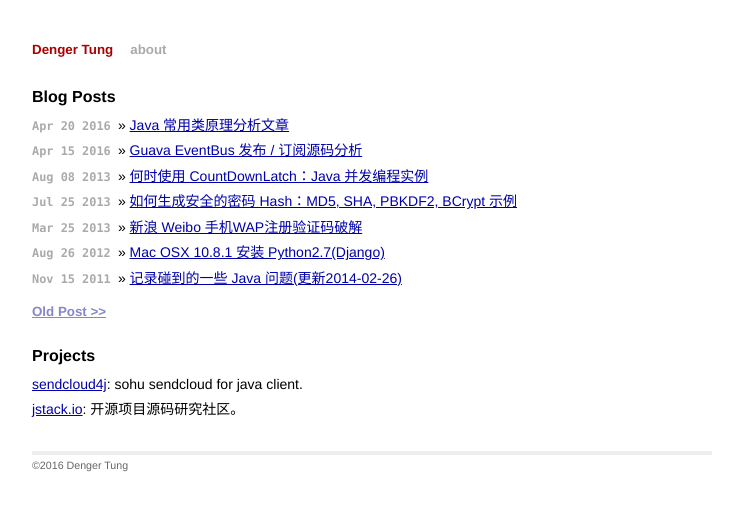
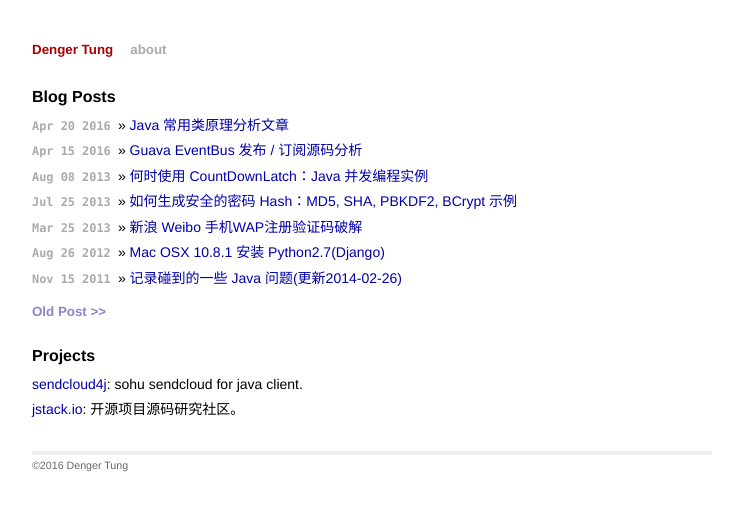
Before and after one commit to denger/denger.github.io, a Jekyll site: the page built from index.html, in a window 1280 px wide. Shown: the top 505 px of the page, without its empty margins (268-1011 px from the left). Built offline with Jekyll 4.4.1, drawn with Linux system fonts in a browser that asks for light colours; comment, search, counter and statistics services are not loaded.

Commit message:
update style

```diff
--- a/stylesheets/style.css
+++ b/stylesheets/style.css
@@ -173,6 +173,7 @@
   margin: auto; }
 
 a, .as-link {
+  text-decoration: none;
   color: #00a;
   line-height: 1.4em;
   display: inline-block;
@@ -186,7 +187,9 @@
   -o-transition: color 0.3s;
   transition: color 0.3s; }
   a.main, a:hover, .as-link.main, .as-link:hover {
-          color: #698396;
+          color: #3333a0;
+      text-decoration: underline;
+
     }
   a.big-button, .as-link.big-button {
     min-width: 30%;
```
